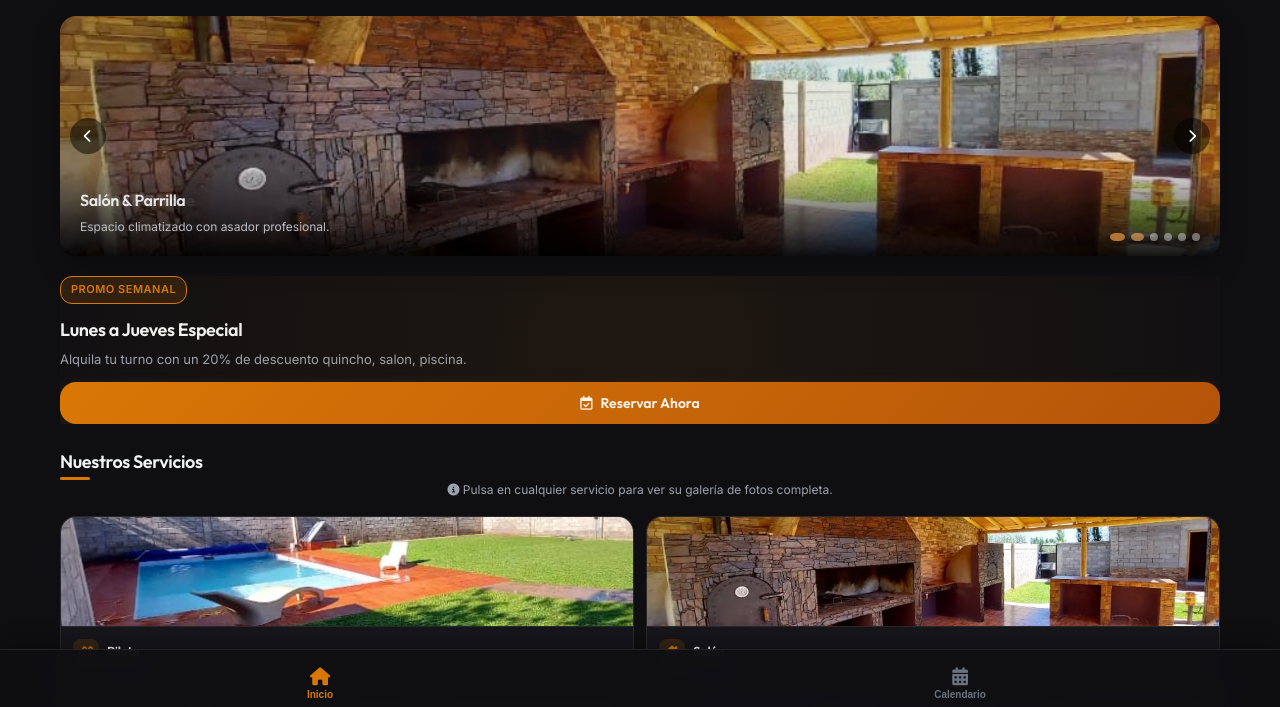
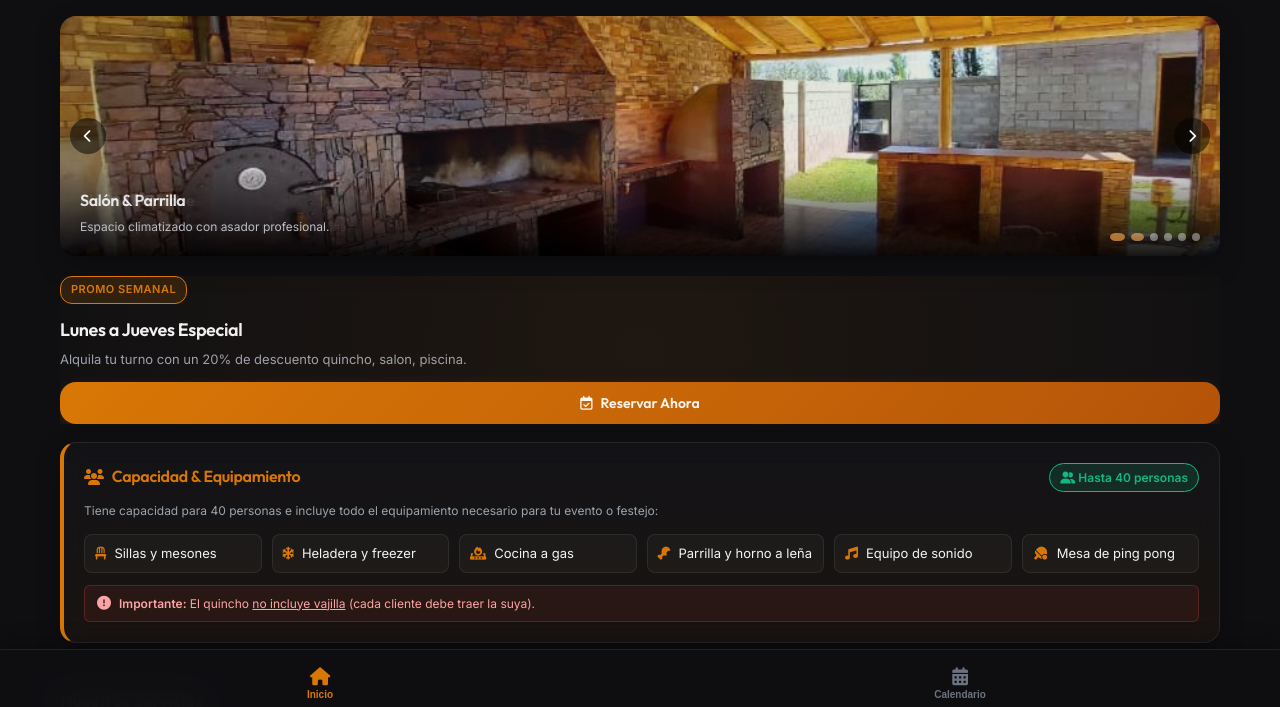
Before and after one commit to RRmalargue/QUINCHO-RESERVAS, a plain HTML site: page index.html in a window 1280 px wide. Shown: the part 83-790 px from the top of the page. Drawn offline with Linux system fonts and the light colour scheme; no server answers.

Commit message:
Add files via upload

```diff
--- a/index.html
+++ b/index.html
@@ -58,8 +58,8 @@
           <div class="carousel-slide active">
             <img src="./assets/quincho-main.jpg" alt="Instalaciones del Quincho">
             <div class="slide-caption">
-              <h3>Salón con capacidad para 50 personas, con frezeer,heladera, equipo de musica, mesa de ping pong,SIN VAJILLA</h3>
-              <p>Quncho exterior con todo lo necesario para hacer asado, horno tipo chileno a leña, .</p>
+              <h3>Capacidad para 40 personas</h3>
+              <p>Incluye sillas, mesones, freezer, cocina a gas, heladera, equipo de sonido, mesa de ping pong, parrilla y horno a leña (sin vajilla).</p>
             </div>
           </div>
           <div class="carousel-slide">
@@ -88,6 +88,51 @@
         <button class="btn btn-primary" onclick="switchTab('calendar-section')">
           <i class="fa-regular fa-calendar-check"></i> Reservar Ahora
         </button>
+      </div>
+
+      <!-- Capacidad y Equipamiento Incluido -->
+      <div class="card" style="margin-top: 18px; border-left: 4px solid var(--accent); background: linear-gradient(180deg, rgba(255,255,255,0.02) 0%, rgba(217,119,6,0.05) 100%);">
+        <div style="display: flex; align-items: center; justify-content: space-between; flex-wrap: wrap; gap: 10px; margin-bottom: 10px;">
+          <h3 style="color: var(--accent); margin: 0; font-size: 16px; display: flex; align-items: center; gap: 8px;">
+            <i class="fa-solid fa-users"></i> Capacidad & Equipamiento
+          </h3>
+          <span class="badge badge-success" style="font-size: 12px; padding: 4px 10px; border-radius: 20px;">
+            <i class="fa-solid fa-user-group"></i> Hasta 40 personas
+          </span>
+        </div>
+        <p class="text-secondary text-sm" style="margin-bottom: 14px; line-height: 1.5;">
+          Tiene capacidad para 40 personas e incluye todo el equipamiento necesario para tu evento o festejo:
+        </p>
+        <div style="display: grid; grid-template-columns: repeat(auto-fit, minmax(130px, 1fr)); gap: 10px; font-size: 13px;">
+          <div style="background: rgba(255,255,255,0.03); border: 1px solid var(--border); border-radius: 8px; padding: 8px 10px; display: flex; align-items: center; gap: 8px;">
+            <i class="fa-solid fa-chair" style="color: var(--accent);"></i>
+            <span>Sillas y mesones</span>
+          </div>
+          <div style="background: rgba(255,255,255,0.03); border: 1px solid var(--border); border-radius: 8px; padding: 8px 10px; display: flex; align-items: center; gap: 8px;">
+            <i class="fa-solid fa-snowflake" style="color: var(--accent);"></i>
+            <span>Heladera y freezer</span>
+          </div>
+          <div style="background: rgba(255,255,255,0.03); border: 1px solid var(--border); border-radius: 8px; padding: 8px 10px; display: flex; align-items: center; gap: 8px;">
+            <i class="fa-solid fa-fire-burner" style="color: var(--accent);"></i>
+            <span>Cocina a gas</span>
+          </div>
+          <div style="background: rgba(255,255,255,0.03); border: 1px solid var(--border); border-radius: 8px; padding: 8px 10px; display: flex; align-items: center; gap: 8px;">
+            <i class="fa-solid fa-drumstick-bite" style="color: var(--accent);"></i>
+            <span>Parrilla y horno a leña</span>
+          </div>
+          <div style="background: rgba(255,255,255,0.03); border: 1px solid var(--border); border-radius: 8px; padding: 8px 10px; display: flex; align-items: center; gap: 8px;">
+            <i class="fa-solid fa-music" style="color: var(--accent);"></i>
+            <span>Equipo de sonido</span>
+          </div>
+          <div style="background: rgba(255,255,255,0.03); border: 1px solid var(--border); border-radius: 8px; padding: 8px 10px; display: flex; align-items: center; gap: 8px;">
+            <i class="fa-solid fa-table-tennis-paddle-ball" style="color: var(--accent);"></i>
+            <span>Mesa de ping pong</span>
+          </div>
+        </div>
+        <div style="margin-top: 12px; padding: 8px 12px; background: rgba(239, 68, 68, 0.08); border: 1px solid rgba(239, 68, 68, 0.25); border-radius: 6px; font-size: 12px; color: #fca5a5; display: flex; align-items: center; gap: 8px;">
+          <i class="fa-solid fa-circle-exclamation" style="font-size: 14px;"></i>
+          <span><strong>Importante:</strong> El quincho <u>no incluye vajilla</u> (cada cliente debe traer la suya).</span>
+        </div>
       </div>
 
       <!-- Especificaciones / Servicios -->
@@ -148,7 +193,7 @@
               <div class="service-icon"><i class="fa-solid fa-kitchen-set"></i></div>
               <h4>Equipamiento</h4>
             </div>
-            <p>Heladeras, freezer, vajilla y WiFi de alta velocidad.</p>
+            <p>Heladera, freezer, cocina a gas, ping pong y WiFi (sin vajilla).</p>
           </div>
         </div>
       </div>
@@ -212,6 +257,9 @@
       <div class="intro-box">
         <h2>Disponibilidad del Quincho</h2>
         <p>Selecciona una fecha en el calendario para ver los turnos disponibles y realizar tu reserva.</p>
+        <div style="margin-top: 8px; font-size: 12px; color: var(--accent); display: inline-flex; align-items: center; gap: 6px; background: rgba(217, 119, 6, 0.08); padding: 4px 10px; border-radius: 6px; border: 1px solid rgba(217, 119, 6, 0.2);">
+          <i class="fa-solid fa-users"></i> Capacidad: 40 personas | Mesones, sillas, parrilla, horno y electrodomésticos (sin vajilla).
+        </div>
       </div>
 
       <!-- Calendario Interactivo -->
--- a/sw.js
+++ b/sw.js
@@ -1,4 +1,4 @@
-const CACHE_NAME = 'quincho-cache-v28';
+const CACHE_NAME = 'quincho-cache-v29';
 const ASSETS = [
   './',
   './index.html',
```
